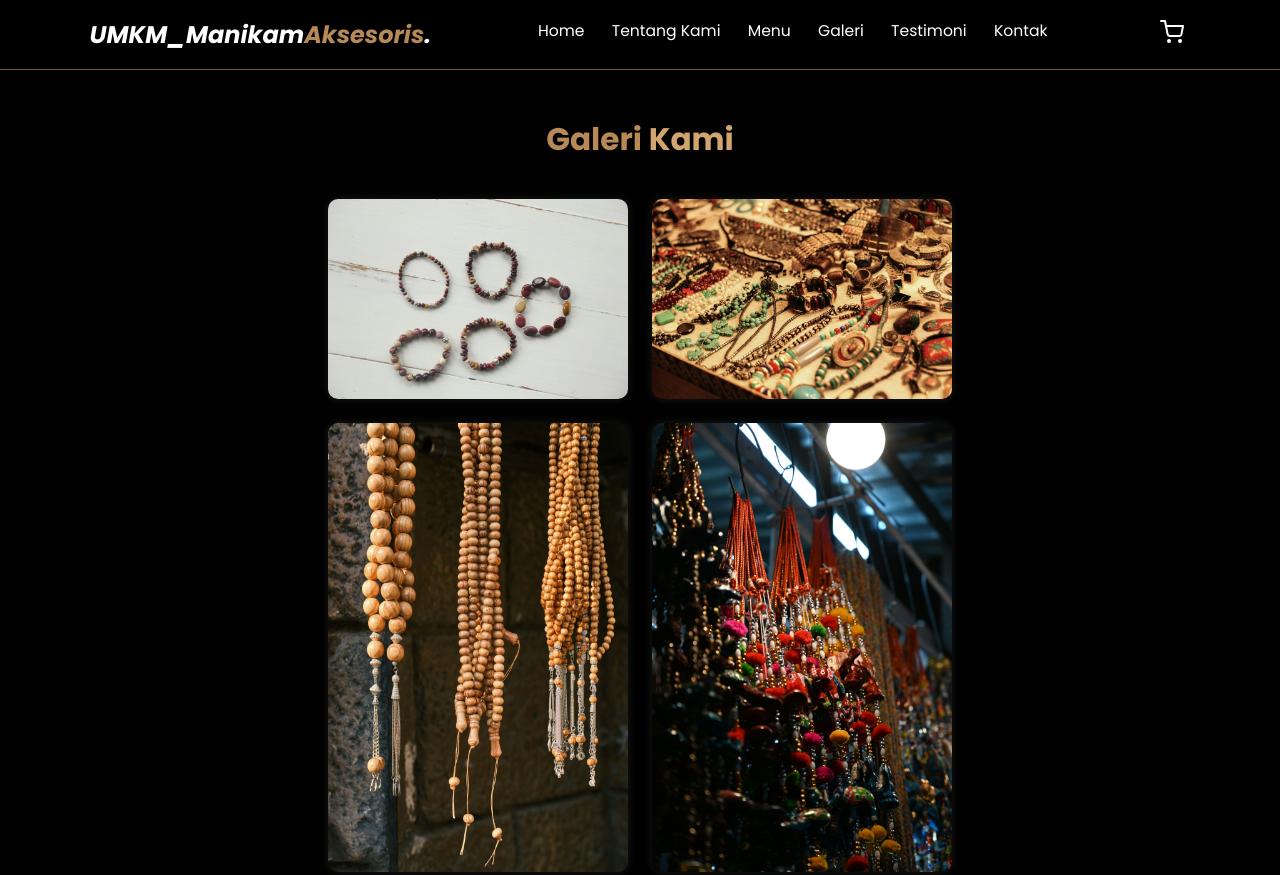
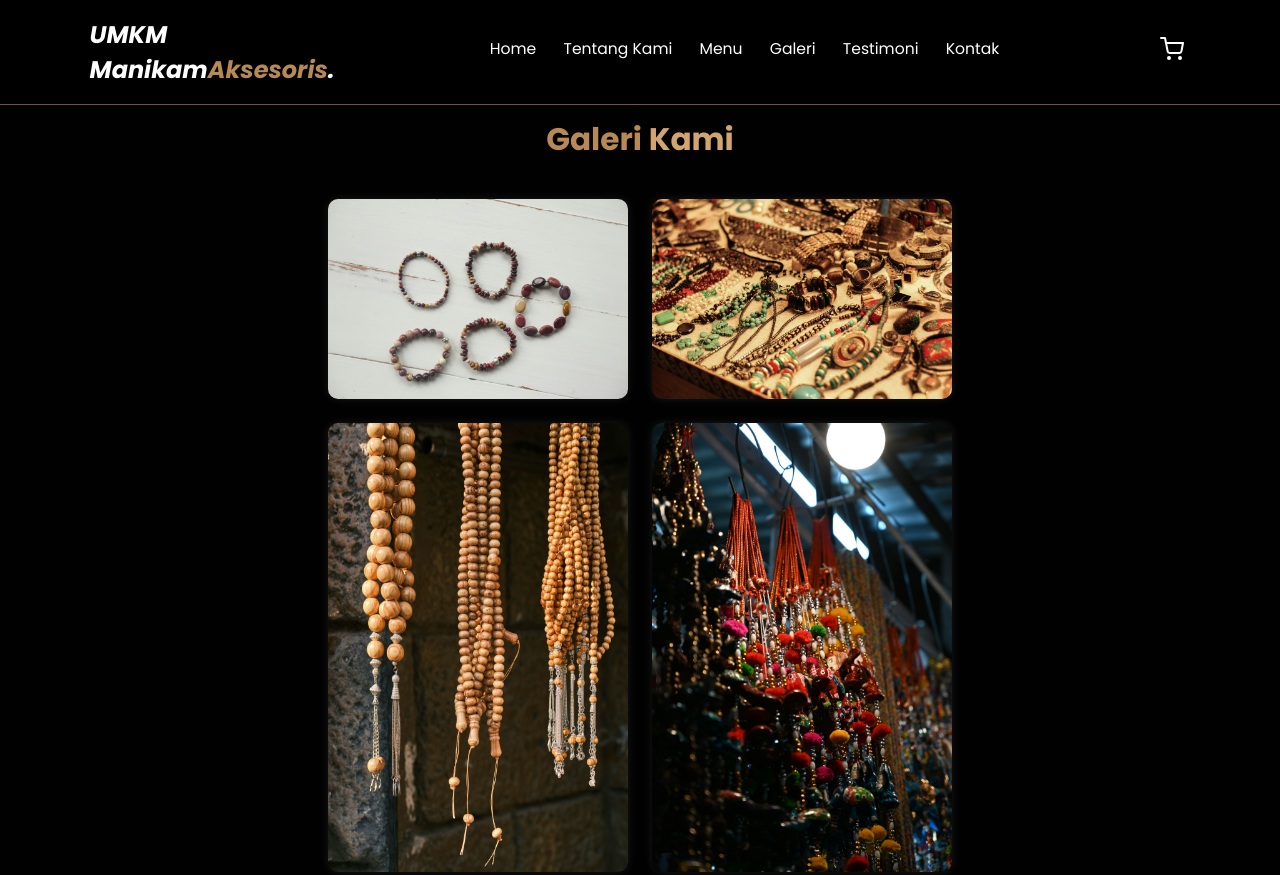
Before and after one commit to Antoninasepti24/Website-UMKM_ManikamAksesoris-antoninasepti, a plain HTML site: page galeri.html in a window 1280 px wide. Shown: the top 875 px of the page. Drawn offline with nearby package versions, Linux system fonts and the light colour scheme.

Commit message:
Upload HTML

```diff
--- a/galeri.html
+++ b/galeri.html
@@ -23,7 +23,7 @@
     <!-- Navbar Start -->
     <nav class="navbar">
       <a href="index.html" class="navbar-logo"
-        >UMKM_Manikam<span>Aksesoris</span>.</a
+        >UMKM<br />Manikam<span>Aksesoris</span>.</a
       >
       <div class="navbar-nav">
         <a href="index.html">Home</a>
```
